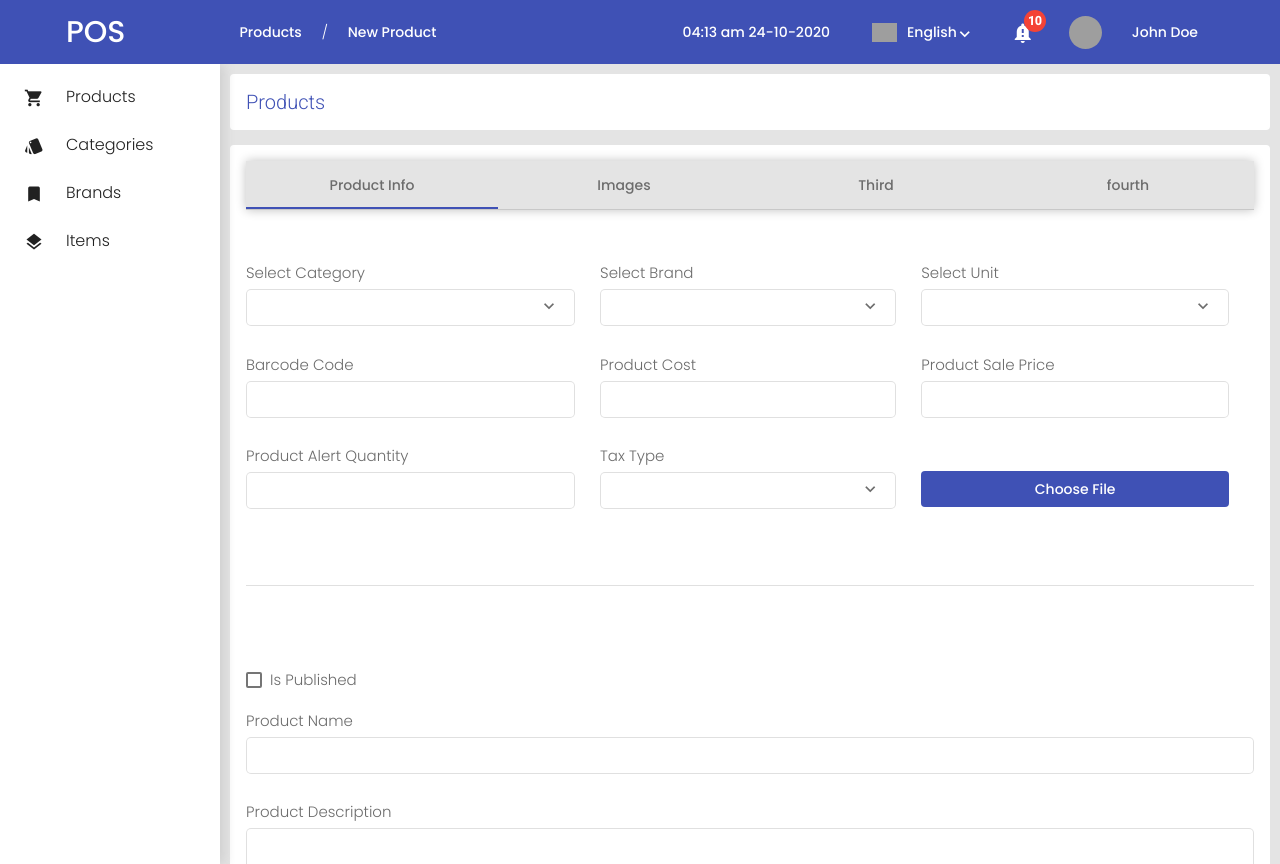
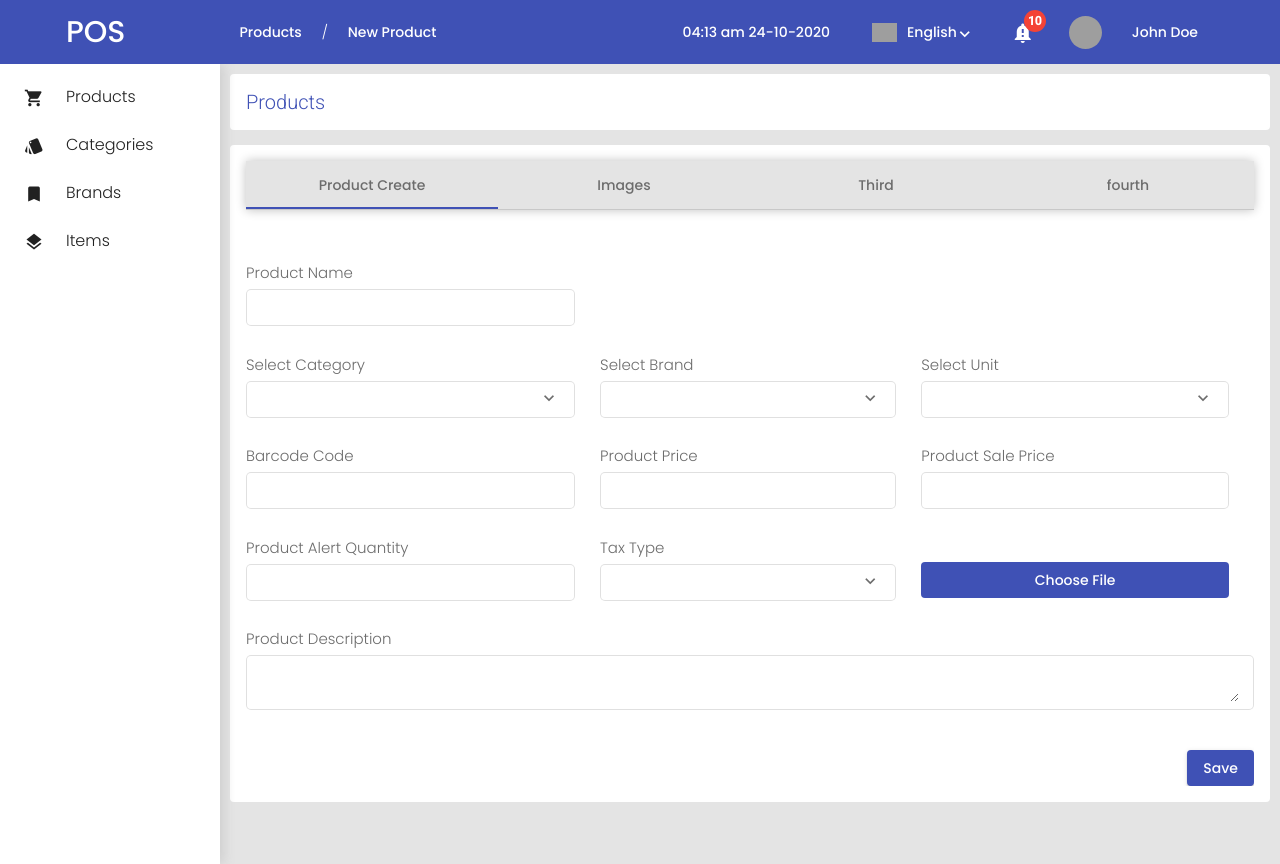
Before and after one commit to ThorayaElsharawy/point-of-sale, an Angular app: page / in a window 1280 px wide. Built offline with nearby package versions, Linux system fonts and the light colour scheme; grey boxes are pictures that could not be loaded.

Commit message:
Adding reactive forms to product form

```diff
--- a/src/app/app.component.html
+++ b/src/app/app.component.html
@@ -82,16 +82,36 @@
     <mat-card style="box-shadow: none;">
       <mat-tab-group style="box-shadow: none;" mat-stretch-tabs class="example-stretched-tabs mat-elevation-z4">
 
-        <mat-tab label="Product Info">
-          <form style="margin: 50px 0;" class="example-form">
+        <mat-tab label="Product Create">
+          <form [formGroup]="form" (ngSubmit)="onSave()" style="margin: 50px 0;" class="example-form">
+            <div style="color: red; " *ngIf="form.errors">There is something wrong</div>
 
             <table class="example-full-width" cellspacing="0">
               <tr>
+                <td>
+                  <mat-label class="label">Product Name</mat-label>
+                  <mat-form-field appearance="outline" class="example-full-width">
+                    <input formControlName="name" matInput type="text">
+                    <mat-hint *ngIf="name.pending">checking for uniqueness</mat-hint>
+                    <mat-error *ngIf="name.touched && name.invalid">
+                      <span *ngIf="name.errors.required"> Enter the name of product</span>
+                      <span *ngIf="name.errors.minlength">Name of product should be minumum
+                        {{ name.errors.minlength.requiredLength }} characters</span>
+                      <span *ngIf="name.errors.cannotContainSpace">Product name cannot contain space</span>
+                      <span *ngIf="name.errors.shouldBeUnique">Product name is already taken</span>
+                    </mat-error>
 
+                  </mat-form-field>
+
+                </td>
+              </tr>
+
+              <tr>
                 <td>
                   <mat-label class="label">Select Category</mat-label>
                   <mat-form-field appearance="outline" class="example-full-width">
-                    <input type="text" aria-label="Number" matInput [formControl]="myControl" [matAutocomplete]="auto">
+                    <input formControlName="category" type="text" aria-label="Number" matInput [formControl]="myControl"
+                      [matAutocomplete]="auto">
                     <mat-icon style="color: #6d6d6d; font-size: 20px;" matSuffix>keyboard_arrow_down</mat-icon>
                     <mat-autocomplete #auto="matAutocomplete">
                       <mat-option *ngFor="let option of options" [value]="option">
@@ -103,7 +123,8 @@
                 <td>
                   <mat-label class="label">Select Brand</mat-label>
                   <mat-form-field appearance="outline" class="example-full-width">
-                    <input type="text" aria-label="Number" matInput [formControl]="myControl" [matAutocomplete]="auto">
+                    <input formControlName="brand" type="text" aria-label="Number" matInput [formControl]="myControl"
+                      [matAutocomplete]="auto">
                     <mat-icon style="color: #6d6d6d; font-size: 20px;" matSuffix>keyboard_arrow_down</mat-icon>
                     <mat-autocomplete #auto="matAutocomplete">
                       <mat-option *ngFor="let option of options" [value]="option">
@@ -115,7 +136,8 @@
                 <td>
                   <mat-label class="label">Select Unit</mat-label>
                   <mat-form-field appearance="outline" class="example-full-width">
-                    <input type="text" aria-label="Number" matInput [formControl]="myControl" [matAutocomplete]="auto">
+                    <input formControlName="unit" type="text" aria-label="Number" matInput [formControl]="myControl"
+                      [matAutocomplete]="auto">
                     <mat-icon style="color: #6d6d6d; font-size: 20px;" matSuffix>keyboard_arrow_down</mat-icon>
 
                     <mat-autocomplete #auto="matAutocomplete">
@@ -131,21 +153,21 @@
                 <td>
                   <mat-label class="label">Barcode Code</mat-label>
                   <mat-form-field appearance="outline" class="example-full-width">
-                    <input matInput type="text">
+                    <input formControlName="barcode" matInput type="text">
                   </mat-form-field>
                 </td>
 
                 <td>
-                  <mat-label class="label">Product Cost</mat-label>
+                  <mat-label class="label">Product Price</mat-label>
                   <mat-form-field appearance="outline" class="example-full-width">
-                    <input matInput type="number">
+                    <input formControlName="price" matInput type="number">
                   </mat-form-field>
                 </td>
 
                 <td>
                   <mat-label class="label">Product Sale Price</mat-label>
                   <mat-form-field appearance="outline" class="example-full-width">
-                    <input matInput type="number">
+                    <input formControlName="salePrice" matInput type="number">
                   </mat-form-field>
                 </td>
               </tr>
@@ -154,15 +176,15 @@
                 <td>
                   <mat-label class="label">Product Alert Quantity</mat-label>
                   <mat-form-field appearance="outline" class="example-full-width">
-                    <input matInput type="number">
+                    <input formControlName="alertQuantity" matInput type="number">
                   </mat-form-field>
                 </td>
                 <td>
                   <mat-label class="label">Tax Type</mat-label>
                   <mat-form-field appearance="outline" class="example-full-width">
-                    <input type="text" aria-label="Number" matInput [formControl]="myControl" [matAutocomplete]="auto">
+                    <input formControlName="taxType" type="text" aria-label="Number" matInput [formControl]="myControl"
+                      [matAutocomplete]="auto">
                     <mat-icon style="color: #6d6d6d; font-size: 20px;" matSuffix>keyboard_arrow_down</mat-icon>
-
                     <mat-autocomplete #auto="matAutocomplete">
                       <mat-option *ngFor="let option of options" [value]="option">
                         {{option}}
@@ -182,29 +204,20 @@
               </tr>
             </table>
 
+            <table class="example-full-width" cellspacing="0">
+              <mat-label class="label">Product Description</mat-label>
+              <mat-form-field appearance="outline" class="example-full-width">
+                <textarea formControlName="description" matInput></textarea>
+              </mat-form-field>
+            </table>
+
+
+            <button mat-raised-button color="primary" type="submit" style="margin-top: 1em; float: right;">Save</button>
 
 
           </form>
 
-          <mat-divider></mat-divider>
 
-          <section style="margin-top: 5em;" class="example-section">
-            <mat-checkbox class="example-margin label" color="primary">Is Published</mat-checkbox>
-          </section>
-
-          <form style="margin-top: 1em;">
-            <mat-label class="label">Product Name</mat-label>
-            <mat-form-field appearance="outline" class="example-full-width">
-              <input matInput type="text">
-            </mat-form-field>
-
-            <mat-label class="label">Product Description</mat-label>
-            <mat-form-field appearance="outline" class="example-full-width">
-              <textarea matInput></textarea>
-            </mat-form-field>
-          </form>
-
-          <button mat-raised-button color="primary" style="margin-top: 1em; float: right;">Save</button>
         </mat-tab>
 
         <mat-tab label="Images"> Content 2 </mat-tab>
--- a/src/app/app.component.ts
+++ b/src/app/app.component.ts
@@ -1,5 +1,6 @@
+import { ProductName } from './productName.validators';
 import { Component, ViewEncapsulation } from '@angular/core';
-import { FormControl } from '@angular/forms';
+import { FormGroup, FormControl, Validators, FormBuilder } from '@angular/forms';
 
 export interface User {
   name: string;
@@ -10,13 +11,45 @@ export interface User {
   templateUrl: './app.component.html',
   styleUrls: ['./app.component.scss'],
   encapsulation: ViewEncapsulation.None,
-
 })
 export class AppComponent {
   title = 'point-of-sale';
   myControl = new FormControl();
   options: string[] = ['One', 'Two', 'Three'];
 
+  form;
+
+  constructor(private _fb: FormBuilder) {
+    this.form = _fb.group({
+      name: ['', [
+        Validators.required,
+        Validators.minLength(3),
+        ProductName.cannotContainSpace
+      ],
+        ProductName.shouldBeUnique
+      ],
+      category: [],
+      brand: [],
+      unit: [],
+      barcode: [],
+      price: [],
+      salePrice: [],
+      alertQuantity: [],
+      taxType: [],
+      description: []
+    })
+  }
+
+  onSave() {
+    this.form.setErrors({
+      invalidSave: true
+    })
+  }
+
+  get name() {
+    return this.form.get('name')
+  }
+
   csvInputChange(fileInputEvent: any) {
     console.log(fileInputEvent.target.files[0]);
   }
--- /dev/null
+++ b/src/app/productName.validators.ts
@@ -0,0 +1,25 @@
+import { AbstractControl, ValidationErrors } from '@angular/forms';
+
+
+export class ProductName {
+    static cannotContainSpace(control: AbstractControl): ValidationErrors | null {
+        if ((control.value as string).indexOf(' ') >= 0) {
+            return { cannotContainSpace: true }
+        }
+        return null
+    }
+
+    static shouldBeUnique(control: AbstractControl): Promise<ValidationErrors | null> {
+        return new Promise((resolve, reject) => {
+            setTimeout(() => {
+                if (control.value === 'john') {
+                    console.log('true')
+                    resolve({ shouldBeUnique: true })
+                } else {
+                    resolve(null)
+                }
+
+            }, 1000);
+        })
+    }
+}
```
Also changed, not shown: src/app/app.module.ts (+7 -3 lines), src/app/app.component.scss (line endings or trailing spaces).
